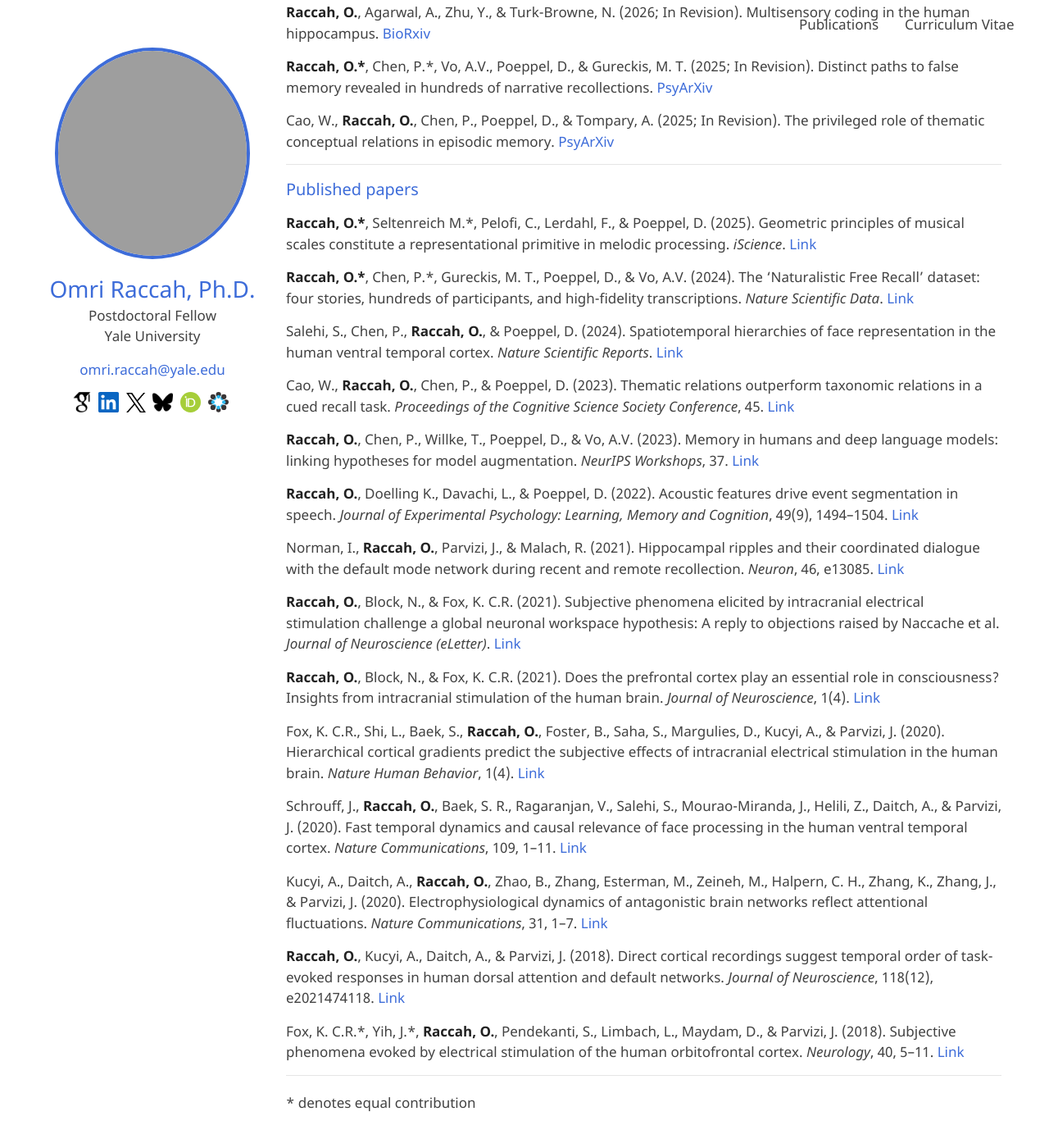
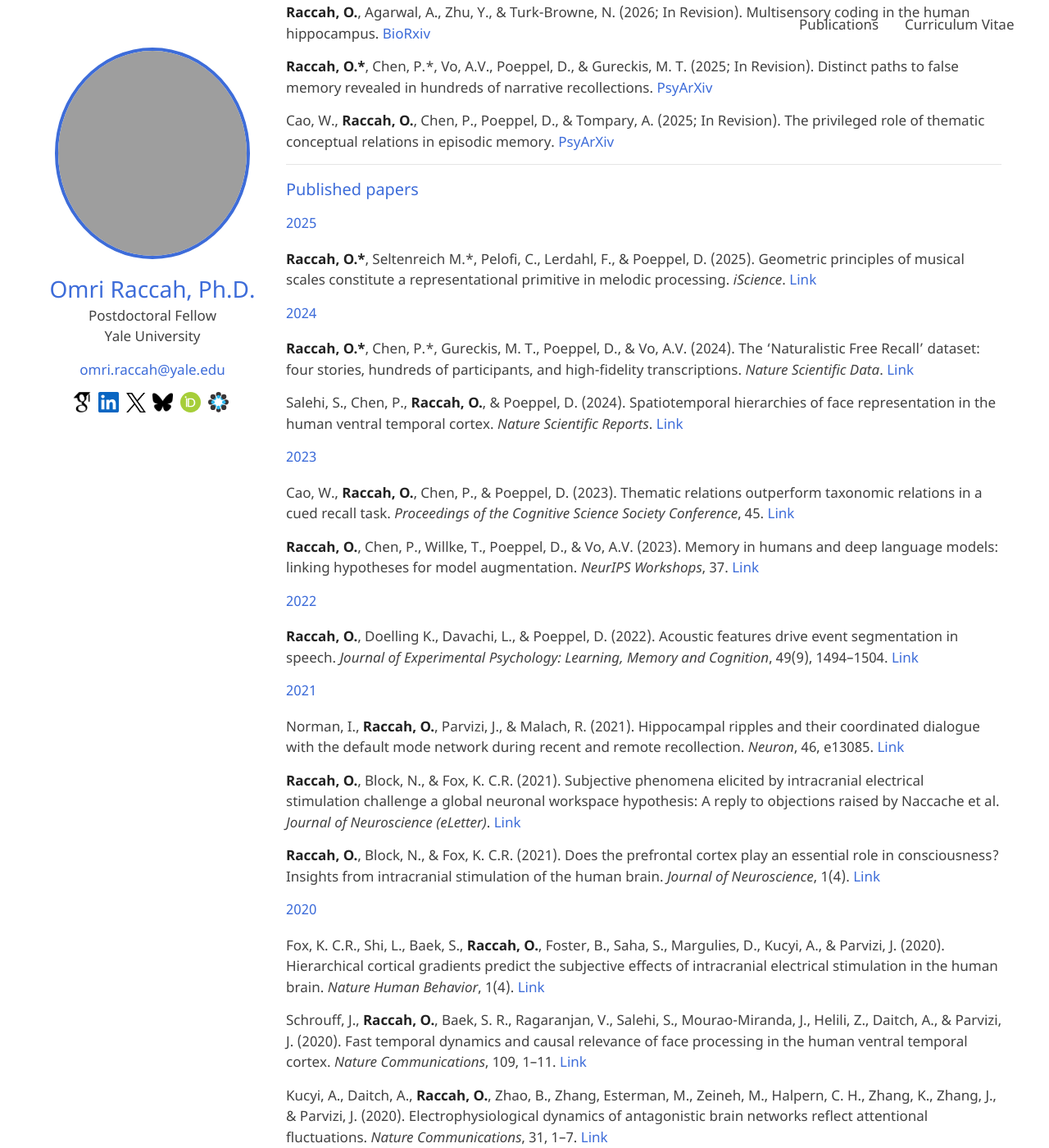
Before and after one commit to omriraccah/omriraccah.github.io, a Jekyll site: the page built from publications.md, in a window 1280 px wide and 1400 px high, scrolled down 246 px. Shown: the whole window at 82% size. Built offline with Jekyll 4.4.1, drawn with Linux system fonts in a browser that asks for light colours; our own code applies the rules of GitHub Pages for plain Markdown files; grey boxes are pictures that could not be loaded.

Commit message:
Add year labels to publications page
Small h4 year headings (2025, 2024, etc.) group published papers by
year for easier scanning.

Co-Authored-By: Claude Opus 4.6 (1M context) <noreply@anthropic.com>

```diff
--- a/publications.md
+++ b/publications.md
@@ -19,17 +19,27 @@ Cao, W., **Raccah, O.**, Chen, P., Poeppel, D., & Tompary, A. (2025; In Revision
 
 ### Published papers
 
+#### 2025
+
 **Raccah, O.\***, Seltenreich M.\*, Pelofi, C., Lerdahl, F., & Poeppel, D. (2025). Geometric principles of musical scales constitute a representational primitive in melodic processing. *iScience*. [Link](https://www.cell.com/iscience/fulltext/S2589-0042(25)01962-5){:target="_blank"}
+
+#### 2024
 
 **Raccah, O.\***, Chen, P.\*, Gureckis, M. T., Poeppel, D., & Vo, A.V. (2024). The 'Naturalistic Free Recall' dataset: four stories, hundreds of participants, and high-fidelity transcriptions. *Nature Scientific Data*. [Link](https://www.nature.com/articles/s41597-024-04082-6){:target="_blank"}
 
 Salehi, S., Chen, P., **Raccah, O.**, & Poeppel, D. (2024). Spatiotemporal hierarchies of face representation in the human ventral temporal cortex. *Nature Scientific Reports*. [Link](https://www.nature.com/articles/s41598-024-77895-5){:target="_blank"}
 
+#### 2023
+
 Cao, W., **Raccah, O.**, Chen, P., & Poeppel, D. (2023). Thematic relations outperform taxonomic relations in a cued recall task. *Proceedings of the Cognitive Science Society Conference*, 45. [Link](https://escholarship.org/uc/item/63v4969z){:target="_blank"}
 
 **Raccah, O.**, Chen, P., Willke, T., Poeppel, D., & Vo, A.V. (2023). Memory in humans and deep language models: linking hypotheses for model augmentation. *NeurIPS Workshops*, 37. [Link](https://arxiv.org/abs/2210.01869){:target="_blank"}
 
+#### 2022
+
 **Raccah, O.**, Doelling K., Davachi, L., & Poeppel, D. (2022). Acoustic features drive event segmentation in speech. *Journal of Experimental Psychology: Learning, Memory and Cognition*, 49(9), 1494–1504. [Link](https://pubmed.ncbi.nlm.nih.gov/35708938/){:target="_blank"}
+
+#### 2021
 
 Norman, I., **Raccah, O.**, Parvizi, J., & Malach, R. (2021). Hippocampal ripples and their coordinated dialogue with the default mode network during recent and remote recollection. *Neuron*, 46, e13085. [Link](https://www.cell.com/neuron/fulltext/S0896-6273(21)00461-X){:target="_blank"}
 
@@ -37,11 +47,15 @@ Norman, I., **Raccah, O.**, Parvizi, J., & Malach, R. (2021). Hippocampal ripple
 
 **Raccah, O.**, Block, N., & Fox, K. C.R. (2021). Does the prefrontal cortex play an essential role in consciousness? Insights from intracranial stimulation of the human brain. *Journal of Neuroscience*, 1(4). [Link](https://www.jneurosci.org/content/41/10/2076){:target="_blank"}
 
+#### 2020
+
 Fox, K. C.R., Shi, L., Baek, S., **Raccah, O.**, Foster, B., Saha, S., Margulies, D., Kucyi, A., & Parvizi, J. (2020). Hierarchical cortical gradients predict the subjective effects of intracranial electrical stimulation in the human brain. *Nature Human Behavior*, 1(4). [Link](https://www.nature.com/articles/s41562-020-0910-1){:target="_blank"}
 
 Schrouff, J., **Raccah, O.**, Baek, S. R., Ragaranjan, V., Salehi, S., Mourao-Miranda, J., Helili, Z., Daitch, A., & Parvizi, J. (2020). Fast temporal dynamics and causal relevance of face processing in the human ventral temporal cortex. *Nature Communications*, 109, 1–11. [Link](https://www.nature.com/articles/s41467-020-14432-8){:target="_blank"}
 
 Kucyi, A., Daitch, A., **Raccah, O.**, Zhao, B., Zhang, Esterman, M., Zeineh, M., Halpern, C. H., Zhang, K., Zhang, J., & Parvizi, J. (2020). Electrophysiological dynamics of antagonistic brain networks reflect attentional fluctuations. *Nature Communications*, 31, 1–7. [Link](https://www.nature.com/articles/s41467-019-14166-2){:target="_blank"}
+
+#### 2018
 
 **Raccah, O.**, Kucyi, A., Daitch, A., & Parvizi, J. (2018). Direct cortical recordings suggest temporal order of task-evoked responses in human dorsal attention and default networks. *Journal of Neuroscience*, 118(12), e2021474118. [Link](https://www.jneurosci.org/content/38/48/10305){:target="_blank"}
 
```
